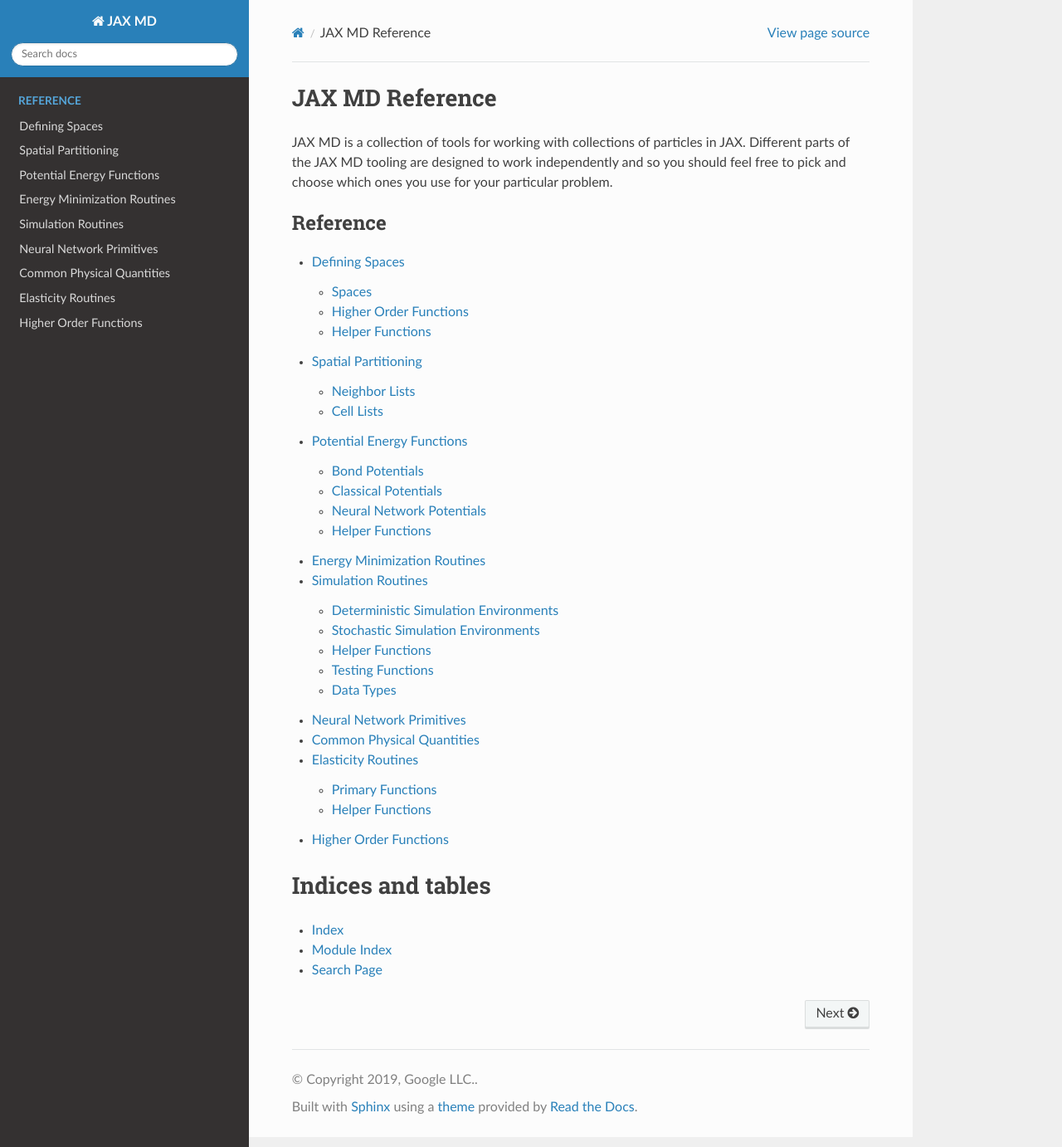
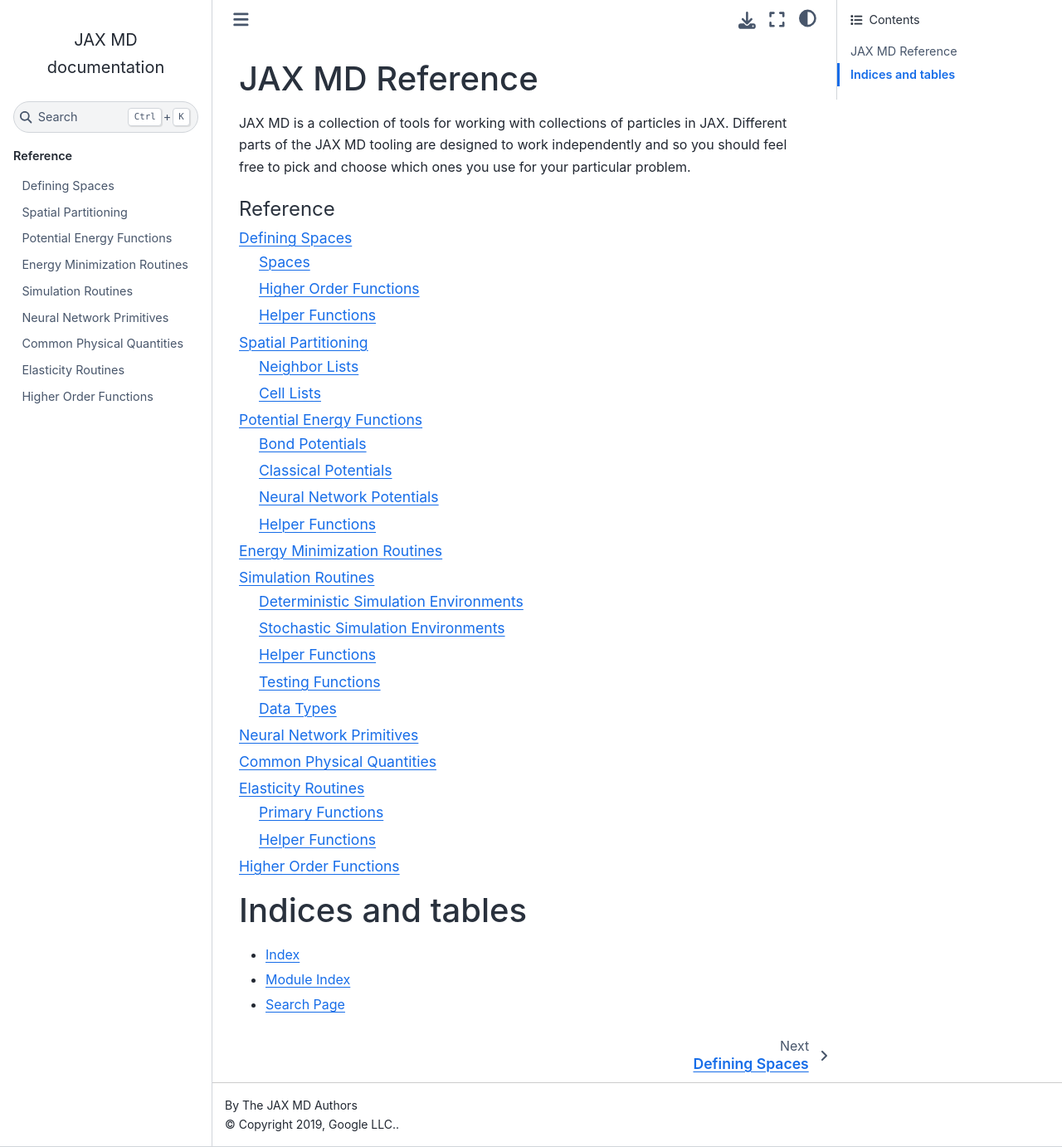
Before and after one commit to jax-md/jax-md, a Sphinx documentation site: the page built from docs/index.rst, in a window 1280 px wide and 1382 px high. Shown: the whole window at 83% size. Built offline with Sphinx 7.4.7 and the Sphinx Book theme 1.1.4, drawn with Linux system fonts in a browser that asks for light colours.

Commit message:
Update conf.py

```diff
--- a/docs/conf.py
+++ b/docs/conf.py
@@ -37,15 +37,15 @@
 author = u'The JAX MD Authors'
 
 # The short X.Y version
-version = u''
+version = ''
 # The full version, including alpha/beta/rc tags
-release = u'0.1.9'
+release = ''
 
 # -- General configuration ---------------------------------------------------
 
 # If your documentation needs a minimal Sphinx version, state it here.
 #
-# needs_sphinx = '1.0'
+needs_sphinx = '2.1'
 
 # Add any Sphinx extension module names here, as strings. They can be
 # extensions coming with Sphinx (named 'sphinx.ext.*') or your custom
@@ -58,6 +58,10 @@
     'sphinx.ext.viewcode',
     'sphinx.ext.napoleon',
     'sphinx_autodoc_typehints',
+    'matplotlib.sphinxext.plot_directive',
+    'sphinx_remove_toctrees',
+    'sphinx_copybutton',
+    'jax_extensions',
 ]
 
 # Add any paths that contain templates here, relative to this directory.
@@ -94,19 +98,26 @@
     'scipy': ('https://docs.scipy.org/doc/scipy/reference/', None),
 }
 
+# The name of the Pygments (syntax highlighting) style to use.
+pygments_style = None
+
+autosummary_generate = True
+napolean_use_rtype = False
 
 # -- Options for HTML output -------------------------------------------------
 
 # The theme to use for HTML and HTML Help pages.  See the documentation for
 # a list of builtin themes.
 #
-html_theme = 'sphinx_rtd_theme'
+html_theme = 'sphinx_book_theme'
 
 # Theme options are theme-specific and customize the look and feel of a theme
 # further.  For a list of options available for each theme, see the
 # documentation.
 #
-# html_theme_options = {}
+html_theme_options = {
+    'show_toc_level': 2,
+}
 
 # Add any paths that contain custom static files (such as style sheets) here,
 # relative to this directory. They are copied after the builtin static files,
@@ -202,5 +213,5 @@
 # -- Extension configuration -------------------------------------------------
 
 # -- Options for intersphinx extension ---------------------------------------
-
+remove_from_toctrees = ["_autosummary/*"]
 autodoc_mock_imports = ["frozendict", "absl"]
```
